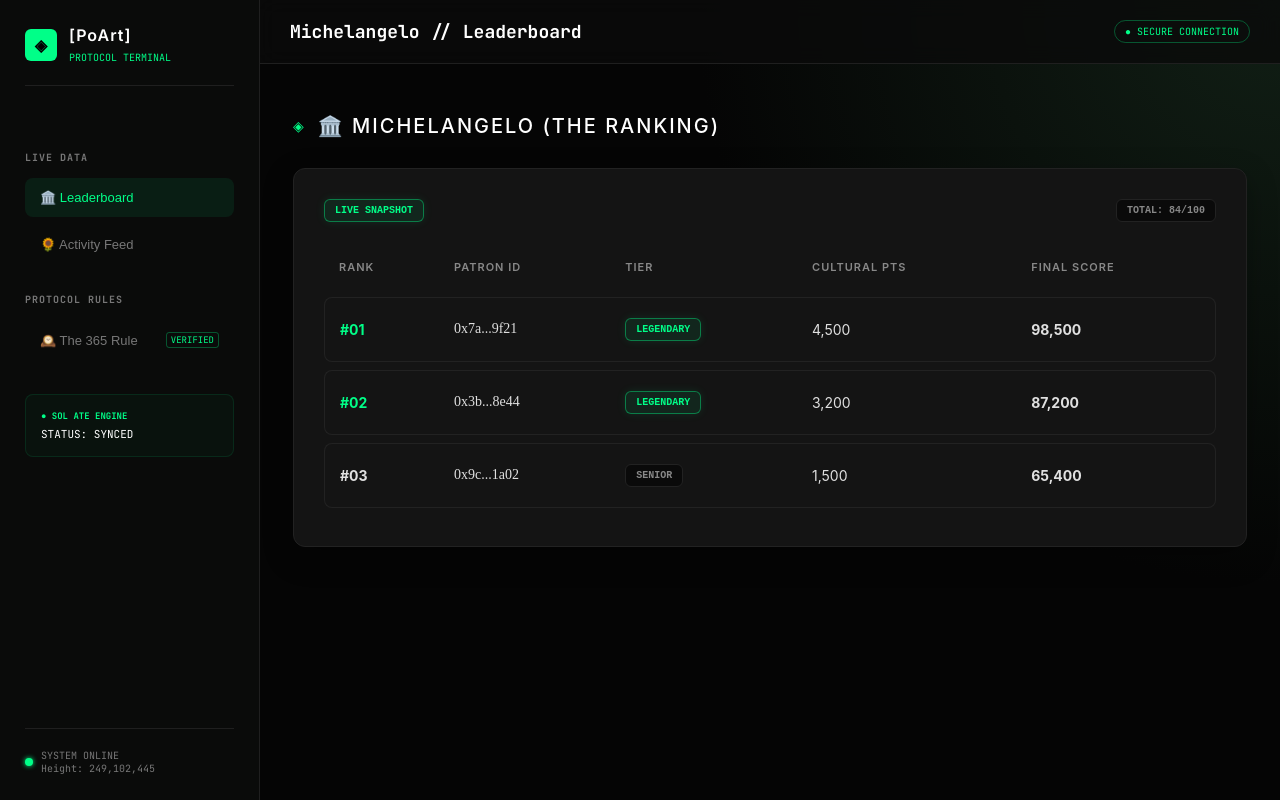
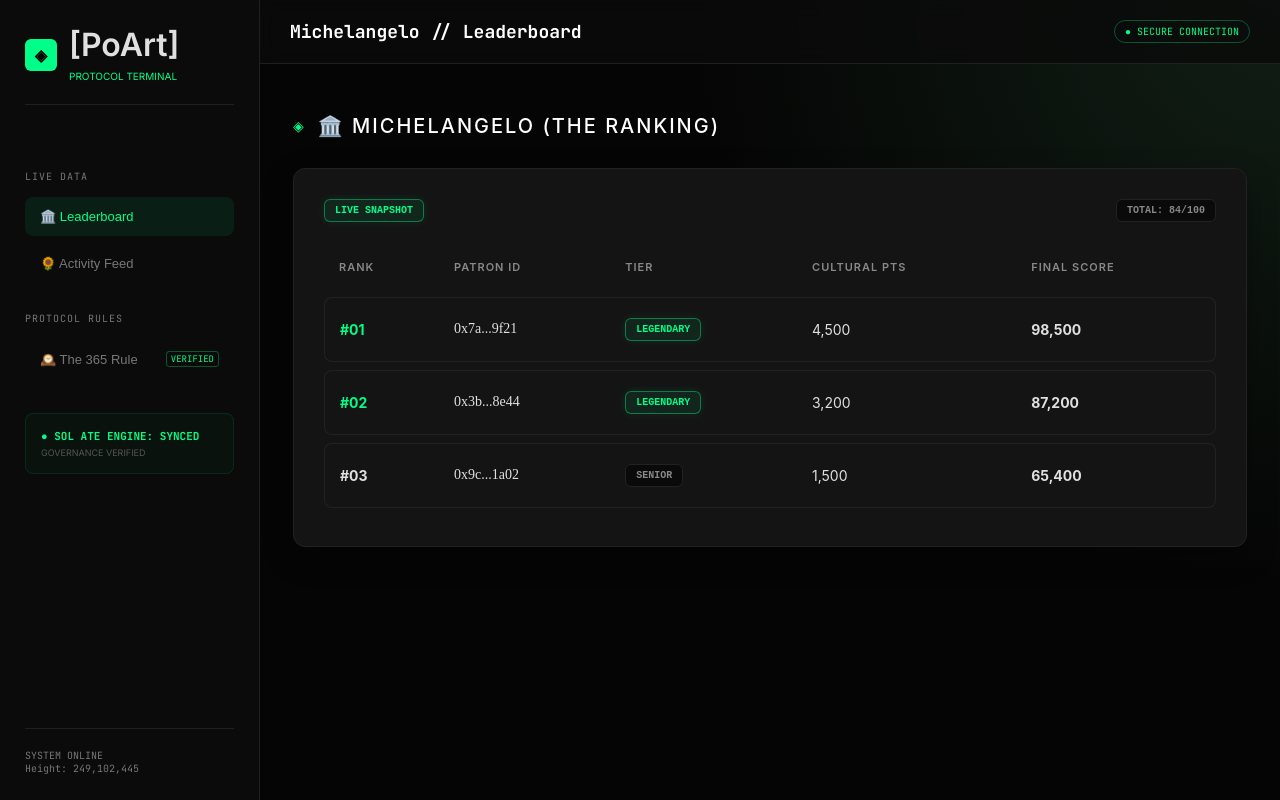
Before and after one commit to galeri-coder/ilhanart-protocol, a plain HTML site: page [PoArt]/index.html in a window 1280 px wide. Drawn offline with Linux system fonts and the light colour scheme.

Commit message:
Refactor CSS variables and update sidebar structure
Signed-off-by: galeri-coder <250358187+galeri-coder@users.noreply.github.com>

```diff
--- a/[PoArt]/index.html
+++ b/[PoArt]/index.html
@@ -7,41 +7,24 @@
     <link href="https://fonts.googleapis.com/css2?family=Inter:wght@300;400;600&family=JetBrains+Mono:wght@400;700&display=swap" rel="stylesheet">
     <style>
         :root {
-            --bg-app: #050505;
-            --bg-sidebar: #0a0b0a;
+            --bg-app: #050505; --bg-sidebar: #0a0b0a;
             --bg-main-gradient: radial-gradient(circle at top right, #111f15 0%, #050505 45%);
-            --border-color: #1f1f1f;
-            --accent: #00ff88;
-            --text-primary: #e0e0e0;
-            --text-muted: #777;
-            --font-main: 'Inter', sans-serif;
-            --font-mono: 'JetBrains Mono', monospace;
+            --border-color: #1f1f1f; --accent: #00ff88;
+            --text-primary: #e0e0e0; --text-muted: #777;
+            --font-main: 'Inter', sans-serif; --font-mono: 'JetBrains Mono', monospace;
         }
         * { margin: 0; padding: 0; box-sizing: border-box; }
         body { background: var(--bg-app); color: var(--text-primary); font-family: var(--font-main); height: 100vh; display: flex; overflow: hidden; }
-
-        /* --- SIDEBAR --- */
         .sidebar { width: 260px; background: var(--bg-sidebar); border-right: 1px solid var(--border-color); padding: 25px; display: flex; flex-direction: column; flex-shrink: 0; }
         .brand { display: flex; align-items: center; gap: 12px; margin-bottom: 40px; padding-bottom: 20px; border-bottom: 1px solid var(--border-color); }
         .logo { width: 32px; height: 32px; background: var(--accent); color: #000; display: grid; place-items: center; font-weight: 700; border-radius: 6px; }
-        .brand-text h1 { font-size: 16px; font-weight: 700; color: #fff; letter-spacing: 1px; }
-        .brand-text span { font-size: 10px; color: var(--accent); font-family: var(--font-mono); }
-
-        .menu-title { font-size: 10px; font-family: var(--font-mono); color: var(--text-muted); margin: 25px 0 10px; text-transform: uppercase; font-weight: 700; letter-spacing: 1px; }
+        .menu-title { font-size: 10px; font-family: var(--font-mono); color: var(--text-muted); margin: 25px 0 10px; text-transform: uppercase; letter-spacing: 1px; }
         .nav-btn { background: transparent; border: none; width: 100%; text-align: left; padding: 12px 15px; margin: 4px 0; border-radius: 8px; color: var(--text-muted); cursor: pointer; font-size: 13px; display: flex; align-items: center; justify-content: space-between; transition: 0.2s; }
         .nav-btn:hover { background: rgba(255,255,255,0.03); color: #fff; }
         .nav-btn.active { background: rgba(0,255,136,0.08); color: var(--accent); }
-
-        /* MÜHÜR TASARIMI */
         .badge-verified { color: #00ff88; font-size: 9px; font-family: var(--font-mono); border: 1px solid rgba(0,255,136,0.3); padding: 1px 4px; border-radius: 3px; }
-
-        /* SOL ATE ENGINE TAMİRİ */
-        .engine-status-box { margin-top: 30px; padding: 15px; background: rgba(0,255,136,0.03); border: 1px solid rgba(0,255,136,0.1); border-radius: 8px; }
-        .engine-title { font-size: 9px; font-family: var(--font-mono); color: var(--accent); font-weight: 700; margin-bottom: 5px; }
-        .engine-text { font-size: 11px; color: #fff; font-family: var(--font-mono); }
-
-        .footer-info { margin-top: auto; font-size: 10px; color: var(--text-muted); font-family: var(--font-mono); padding-top: 20px; border-top: 1px solid var(--border-color); display: flex; align-items: center; gap: 8px; }
-        .status-led { width: 8px; height: 8px; background: var(--accent); border-radius: 50%; box-shadow: 0 0 5px var(--accent); }
+        .engine-box { margin-top: 30px; padding: 15px; background: rgba(0,255,136,0.03); border: 1px solid rgba(0,255,136,0.1); border-radius: 8px; }
+        .engine-status { font-size: 11px; font-family: var(--font-mono); color: var(--accent); font-weight: 700; }
         .main { flex: 1; display: flex; flex-direction: column; background: var(--bg-main-gradient); }
         .top-bar { padding: 20px 30px; border-bottom: 1px solid var(--border-color); display: flex; justify-content: space-between; align-items: center; background: rgba(10,11,10,0.8); backdrop-filter: blur(10px); }
         h2#page-title { font-size: 18px; color: #fff; font-family: var(--font-mono); }
@@ -51,21 +34,17 @@
 </head>
 <body>
     <div class="sidebar">
-        <div class="brand"><div class="logo">◈</div><div class="brand-text"><h1>[PoArt]</h1><span>PROTOCOL TERMINAL</span></div></div>
-
+        <div class="brand"><div class="logo">◈</div><div class="brand-text"><h1>[PoArt]</h1><span style="font-size:10px; color:var(--accent);">PROTOCOL TERMINAL</span></div></div>
         <div class="menu-title">Live Data</div>
         <button class="nav-btn active">🏛️ Leaderboard</button>
         <button class="nav-btn">🌻 Activity Feed</button>
-
         <div class="menu-title">Protocol Rules</div>
         <button class="nav-btn"><span>🕰️ The 365 Rule</span> <span class="badge-verified">VERIFIED</span></button>
-
-        <div class="engine-status-box">
-            <div class="engine-title">● SOL ATE ENGINE</div>
-            <div class="engine-text">STATUS: SYNCED</div>
+        <div class="engine-box">
+            <div class="engine-status">● SOL ATE ENGINE: SYNCED</div>
+            <div style="font-size:9px; color:#555; margin-top:4px;">GOVERNANCE VERIFIED</div>
         </div>
-
-        <div class="footer-info"><div class="status-led"></div><div>SYSTEM ONLINE <br> Height: 249,102,445</div></div>
+        <div style="margin-top:auto; font-size:10px; color:var(--text-muted); font-family:var(--font-mono); border-top:1px solid var(--border-color); padding-top:20px;">SYSTEM ONLINE <br> Height: 249,102,445</div>
     </div>
     <div class="main">
         <div class="top-bar"><h2 id="page-title">Michelangelo // Leaderboard</h2><div class="connection-status">● SECURE CONNECTION</div></div>
```
